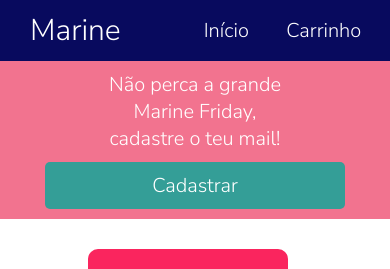
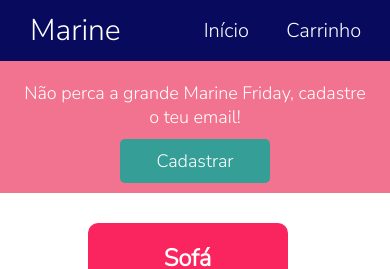
Before and after one commit to Braz99/Ecommerce2, a React (Create React App) app: page / in a window 390 px wide. Shown: the top 269 px of the page. Built offline with nearby package versions, Linux system fonts and the light colour scheme.

Commit message:
Ajusta o css do componente marinefriday section

```diff
--- a/src/components/MarineFridaySection.jsx
+++ b/src/components/MarineFridaySection.jsx
@@ -5,10 +5,10 @@ export default function MarineFriday() {
   let { handleDirection } = useMarineActions();
 
   return (
-    <section id="section_marinefriday">
-      <p>Não perca a grande Marine Friday, cadastre o teu mail! </p>
+    <section className="section_marinefriday">
+      <p>Não perca a grande Marine Friday, cadastre o teu email! </p>
       <button
-        id="section_button"
+        className="section_button"
         onClick={() => handleDirection("marinefriday")}
       >
         Cadastrar
--- a/src/styles/components_styles/section_friday_s.css
+++ b/src/styles/components_styles/section_friday_s.css
@@ -1,52 +1,61 @@
-#section_marinefriday {
-	background-color: #f2738f;
-	padding: 20px;
-	box-sizing: content-box;
-	color: white;
+.section_marinefriday {
   display: flex;
   flex-wrap: wrap;
-	justify-content: space-between;
-	gap: 10px;
+  justify-content: space-around;
+  align-items: center;
+  width: 100%;
+  padding: 10px;
+  box-sizing: border-box;
+  background-color: #f2738f;
+  color: white;
 }
 
-#section_marinefriday p {
+.section_marinefriday p {
   text-align: center;
   padding: 10px;
   font-size: 25px;
-	width: 50%;
+  width: 70%;
 }
 
-#section_button {
+.section_button {
   background-color: #349e97;
   color: #fff;
   padding: 10px;
   width: 20%;
-	min-width: 280px;
+  min-width: 150px;
+  max-height: 54px;
   font-size: 25px;
   border-radius: 5px;
   border: none;
   cursor: pointer;
-	box-sizing: content-box;
+  box-sizing: border-box;
 }
 
-#section_button:hover {
+.section_button:hover {
   background-color: #21d9cc;
 }
 
-
-@media (max-width: 750px){
-    #section_marinefriday{
+@media (max-width: 750px) {
+  .section_marinefriday {
     justify-content: center;
-        padding: 10px;
   }
 
-    #section_marinefriday p {
+  .section_marinefriday p {
     font-size: 20px;
-        padding: 0px;
+    width: 100%;
   }
 
-    #section_button {
+  .section_button {
     font-size: 20px;
-        padding: 10px;
   }
 }
+
+@media (max-width: 450px) {
+  .section_marinefriday p {
+    font-size: 18px;
+  }
+
+  .section_button {
+    font-size: 18px;
+  }
+}
```
Lines whose indentation alone changed are shown as unchanged.
